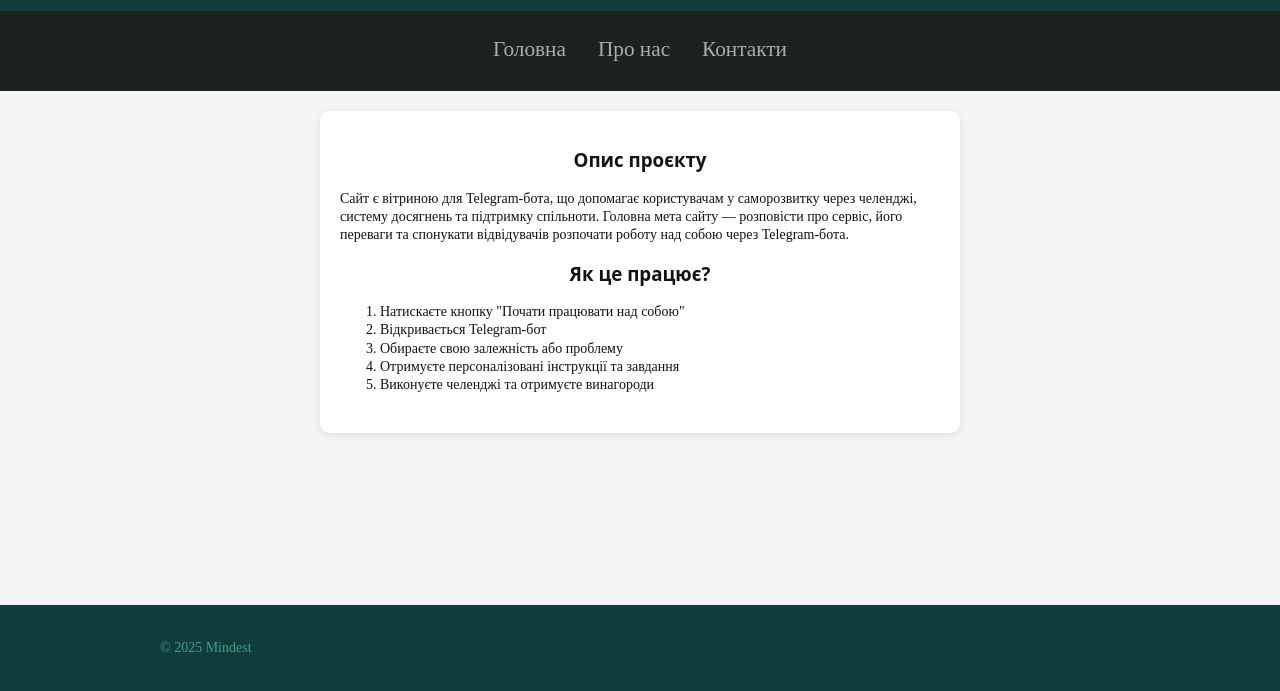
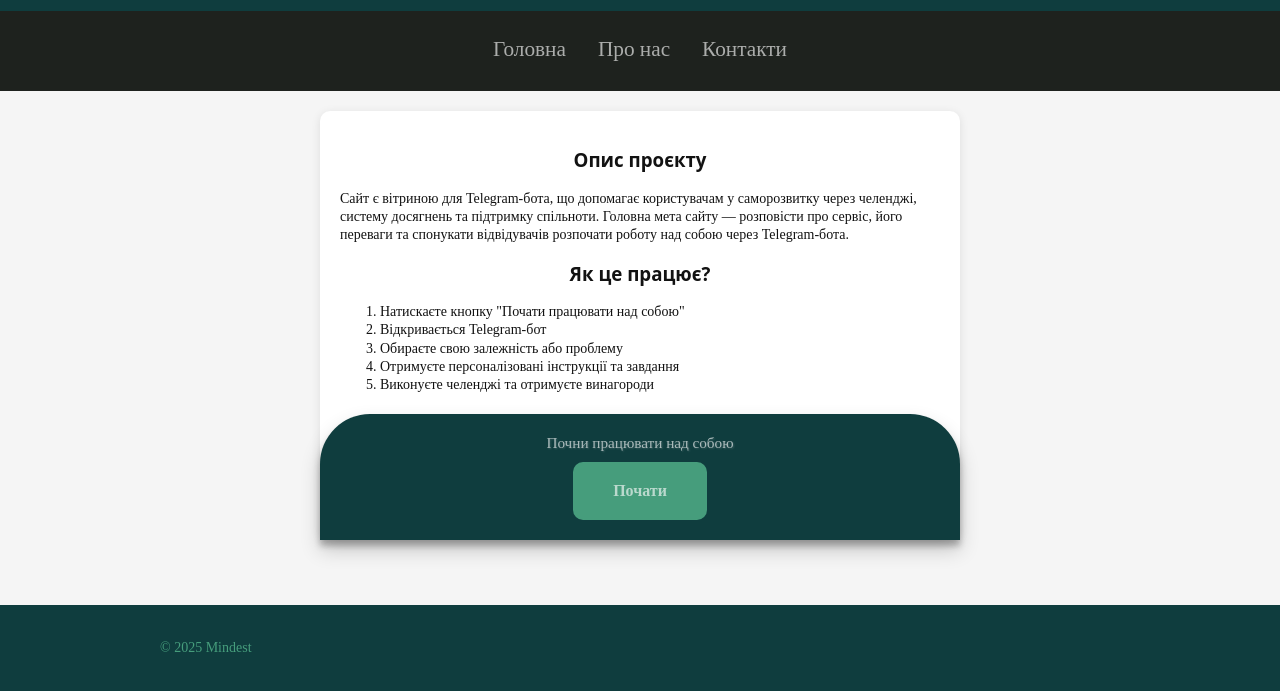
Before and after one commit to Mindest26/Mindest26.github.io, a plain HTML site: page index.html in a window 1280 px wide. Shown: the part 109-800 px from the top of the page. Drawn offline with Linux system fonts and the light colour scheme.

Commit message:
Added CTA-button

```diff
--- a/css/style.scss
+++ b/css/style.scss
@@ -32,15 +32,7 @@ body {
 #page-navigation {
   background: rgb(30, 34, 30);
 }
-// #page-navigation {
-//   *,
-//   *::before,
-//   *::after {
-//     box-sizing: border-box;
-//     padding: 0;
-//     margin: 0;
-//   }
-// }
+
 :root {
   --black: $brandColorTwo;
   --white: #fafafaa4;
@@ -50,7 +42,6 @@ body {
   font-family: var(--serif);
 }
 .wrapper {
-  // width: 80vw;
   height: 10vh;
   display: flex;
   justify-content: center;
@@ -129,7 +120,7 @@ main {
 }
 
 #info {
-  padding: 20px;
+  padding: 20px 20px 0 20px;
   margin: auto;
   max-width: 600px;
   border-radius: 10px;
@@ -186,9 +177,59 @@ svg {
   }
 }
 
+#order-details-container {
+  margin: 20px -20px 0 -20px;
+  position: relative;
+  background: $brandColorOne;
+  border-top-right-radius: 50px;
+  border-top-left-radius: 50px;
+  padding-top: 20px;
+  box-shadow: 0 10px 20px rgba(0, 0, 0, 0.19), 0 6px 6px rgba(0, 0, 0, 0.23);
+  cursor: default;
+}
+
+#odc-header {
+  display: flex;
+  align-items: center;
+  flex-direction: column;
+}
+
+@keyframes shadow-pulse {
+  0% {
+    box-shadow: 0 0 0 0px rgba(255, 255, 255, 0.2);
+  }
+  100% {
+    box-shadow: 0 0 0 35px rgba(255, 255, 255, 0);
+  }
+}
+
+#cta-button {
+  margin-bottom: 20px;
+  padding: 20px 40px;
+  background: $brandColorThree;
+  border: 0;
+  border-radius: 10px;
+  color: var(--white);
+  font-size: 1rem;
+  font-weight: bold;
+  box-shadow: 0 10px 20px rgba(0, 0, 0, 0.1), 0 6px 6px rgba(0, 0, 0, 0.05);
+  animation: shadow-pulse 1s infinite;
+  cursor: pointer;
+
+  &:focus {
+    outline: none;
+  }
+}
+
+#cta-text {
+  margin-bottom: 10px;
+  color: var(--white);
+  font-size: 0.95rem;
+  text-shadow: 1px 1px 2px rgba(255, 255, 255, 0.18);
+}
+
 @media (max-width: 960px) {
   .wrapper {
-    // width: 49.99vw;
     a {
       font-size: clamp(0.75rem, 2.51vw, 1.99rem);
     }
@@ -213,7 +254,6 @@ svg {
 
 @media (max-width: 480px) {
   .wrapper {
-    // width: 66.66vw;
     a {
       font-size: clamp(1.5rem, 3.34vw, 2.66rem);
     }
--- a/index.html
+++ b/index.html
@@ -51,7 +51,14 @@
             <li>Отримуєте персоналізовані інструкції та завдання</li>
             <li>Виконуєте челенджі та отримуєте винагороди</li>
           </ol>
-          <h3></h3>
+          <div id="order-details-container">
+            <div id="odc-header">
+              <div id="cta-text">Почни працювати над собою</div>
+              <div id="cta-button-container">
+                <a href="https://t.me/MindestAssistant_bot"><button id="cta-button">Почати</button></a>
+              </div>
+            </div>
+          </div>
         </section>
       </div>
     </main>
```
Also changed, not shown: css/style.css, 1 other file.
